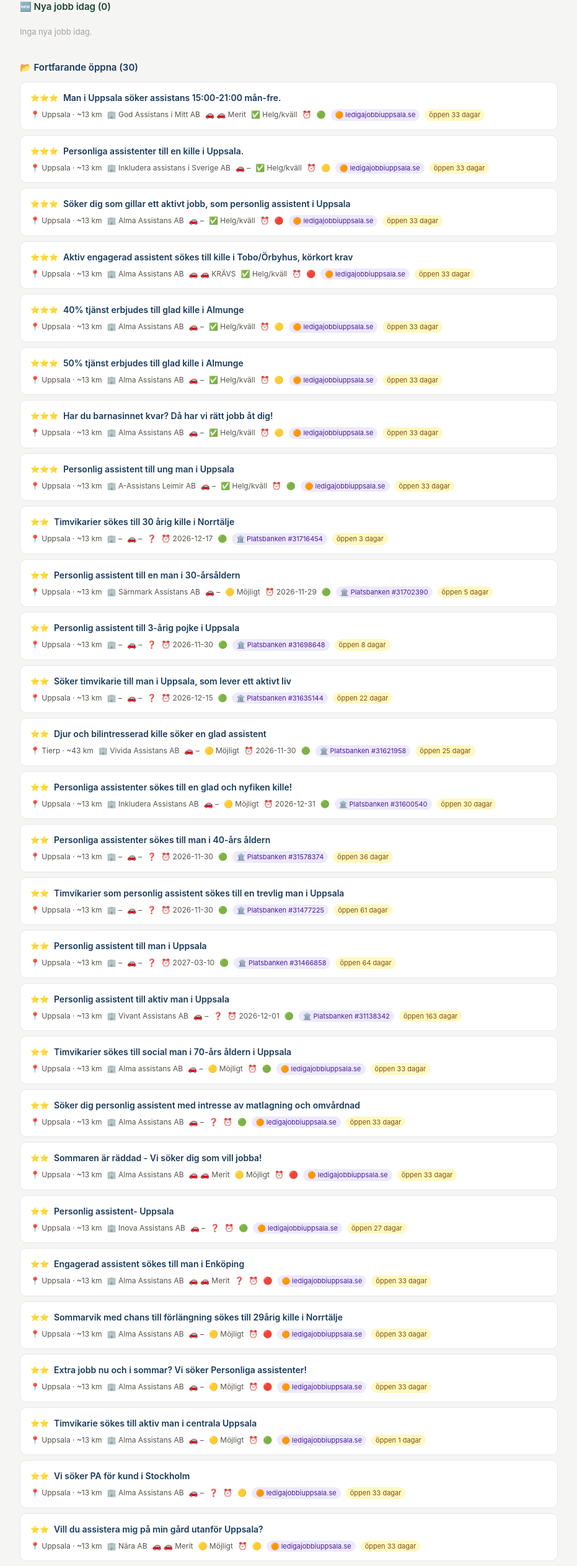
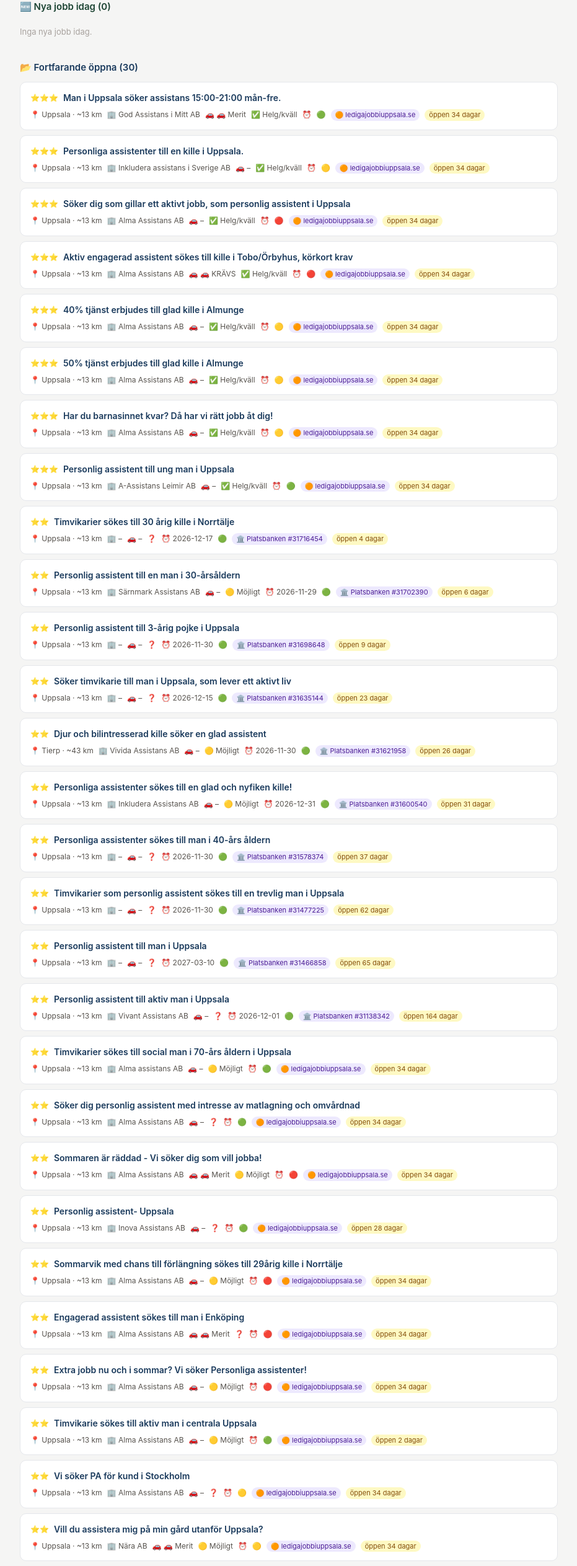
Before and after one commit to BorisTeuks/pa-jobb-uppsala, a plain HTML site: page docs/index.html in a window 1280 px wide. Shown: the part 236-2762 px from the top of the page at 62% size, without its empty margins (174-1105 px from the left). Drawn offline with Linux system fonts and the light colour scheme.

Commit message:
Auto: PA-jobb uppdatering 2026-11-16

```diff
--- a/docs/index.html
+++ b/docs/index.html
@@ -2,7 +2,7 @@
 <html lang="sv">
 <head>
 <meta charset="UTF-8"><meta name="viewport" content="width=device-width,initial-scale=1">
-<title>PA-jobb Uppsala – 2026-11-15</title>
+<title>PA-jobb Uppsala – 2026-11-16</title>
 <style>
   *{box-sizing:border-box;margin:0;padding:0}
   body{font-family:-apple-system,BlinkMacSystemFont,'Segoe UI',sans-serif;background:#f5f5f4;color:#1c1917;line-height:1.5}
@@ -45,11 +45,11 @@
 <body>
 <header>
   <h1>📋 PA-jobb Uppsala</h1>
-  <p>Uppdaterad 2026-11-15 &middot; Manliga kunder &middot; Max 50 km från Hjulaxelvägen 128 &middot; Körkort &amp; helg prioriterat</p>
+  <p>Uppdaterad 2026-11-16 &middot; Manliga kunder &middot; Max 50 km från Hjulaxelvägen 128 &middot; Körkort &amp; helg prioriterat</p>
   <div class="stats">
     <div class="stat"><span>0</span>Nya idag</div>
     <div class="stat"><span>30</span>Öppna</div>
-    <div class="stat"><span>1</span>Stängda</div>
+    <div class="stat"><span>0</span>Stängda</div>
     <div class="stat"><span>2</span>För långt</div>
   </div>
   <div class="sources">📡 Källor: 12 från Platsbanken &nbsp;|&nbsp; 18 från ledigajobbiuppsala</div>
@@ -76,7 +76,7 @@
         <span>⏰ </span>
         <span>🟢</span>
         <span class="src-badge">🟠 ledigajobbiuppsala.se</span>
-        <span class='days-open'>öppen 33 dagar</span>
+        <span class='days-open'>öppen 34 dagar</span>
       </div>
     </div>
     <div class="card">
@@ -93,7 +93,7 @@
         <span>⏰ </span>
         <span>🟡</span>
         <span class="src-badge">🟠 ledigajobbiuppsala.se</span>
-        <span class='days-open'>öppen 33 dagar</span>
+        <span class='days-open'>öppen 34 dagar</span>
       </div>
     </div>
     <div class="card">
@@ -110,7 +110,7 @@
         <span>⏰ </span>
         <span>🔴</span>
         <span class="src-badge">🟠 ledigajobbiuppsala.se</span>
-        <span class='days-open'>öppen 33 dagar</span>
+        <span class='days-open'>öppen 34 dagar</span>
       </div>
     </div>
     <div class="card">
@@ -127,7 +127,7 @@
         <span>⏰ </span>
         <span>🔴</span>
         <span class="src-badge">🟠 ledigajobbiuppsala.se</span>
-        <span class='days-open'>öppen 33 dagar</span>
+        <span class='days-open'>öppen 34 dagar</span>
       </div>
     </div>
     <div class="card">
@@ -144,7 +144,7 @@
         <span>⏰ </span>
         <span>🟡</span>
         <span class="src-badge">🟠 ledigajobbiuppsala.se</span>
-        <span class='days-open'>öppen 33 dagar</span>
+        <span class='days-open'>öppen 34 dagar</span>
       </div>
     </div>
     <div class="card">
@@ -161,7 +161,7 @@
         <span>⏰ </span>
         <span>🟡</span>
         <span class="src-badge">🟠 ledigajobbiuppsala.se</span>
-        <span class='days-open'>öppen 33 dagar</span>
+        <span class='days-open'>öppen 34 dagar</span>
       </div>
     </div>
     <div class="card">
@@ -178,7 +178,7 @@
         <span>⏰ </span>
         <span>🟡</span>
         <span class="src-badge">🟠 ledigajobbiuppsala.se</span>
-        <span class='days-open'>öppen 33 dagar</span>
+        <span class='days-open'>öppen 34 dagar</span>
       </div>
     </div>
     <div class="card">
@@ -195,7 +195,7 @@
         <span>⏰ </span>
         <span>🟢</span>
         <span class="src-badge">🟠 ledigajobbiuppsala.se</span>
-        <span class='days-open'>öppen 33 dagar</span>
+        <span class='days-open'>öppen 34 dagar</span>
       </div>
     </div>
     <div class="card">
@@ -212,7 +212,7 @@
         <span>⏰ 2026-12-17</span>
         <span>🟢</span>
         <span class="src-badge">🏛️ Platsbanken #31716454</span>
-        <span class='days-open'>öppen 3 dagar</span>
+        <span class='days-open'>öppen 4 dagar</span>
       </div>
     </div>
     <div class="card">
@@ -229,7 +229,7 @@
         <span>⏰ 2026-11-29</span>
         <span>🟢</span>
         <span class="src-badge">🏛️ Platsbanken #31702390</span>
-        <span class='days-open'>öppen 5 dagar</span>
+        <span class='days-open'>öppen 6 dagar</span>
       </div>
     </div>
     <div class="card">
@@ -246,7 +246,7 @@
         <span>⏰ 2026-11-30</span>
         <span>🟢</span>
         <span class="src-badge">🏛️ Platsbanken #31698648</span>
-        <span class='days-open'>öppen 8 dagar</span>
+        <span class='days-open'>öppen 9 dagar</span>
       </div>
     </div>
     <div class="card">
@@ -263,7 +263,7 @@
         <span>⏰ 2026-12-15</span>
         <span>🟢</span>
         <span class="src-badge">🏛️ Platsbanken #31635144</span>
-        <span class='days-open'>öppen 22 dagar</span>
+        <span class='days-open'>öppen 23 dagar</span>
       </div>
     </div>
     <div class="card">
@@ -280,7 +280,7 @@
         <span>⏰ 2026-11-30</span>
         <span>🟢</span>
         <span class="src-badge">🏛️ Platsbanken #31621958</span>
-        <span class='days-open'>öppen 25 dagar</span>
+        <span class='days-open'>öppen 26 dagar</span>
       </div>
     </div>
     <div class="card">
@@ -297,7 +297,7 @@
         <span>⏰ 2026-12-31</span>
         <span>🟢</span>
         <span class="src-badge">🏛️ Platsbanken #31600540</span>
-        <span class='days-open'>öppen 30 dagar</span>
+        <span class='days-open'>öppen 31 dagar</span>
       </div>
     </div>
     <div class="card">
@@ -314,7 +314,7 @@
         <span>⏰ 2026-11-30</span>
         <span>🟢</span>
         <span class="src-badge">🏛️ Platsbanken #31578374</span>
-        <span class='days-open'>öppen 36 dagar</span>
+        <span class='days-open'>öppen 37 dagar</span>
       </div>
     </div>
     <div class="card">
@@ -331,7 +331,7 @@
         <span>⏰ 2026-11-30</span>
         <span>🟢</span>
         <span class="src-badge">🏛️ Platsbanken #31477225</span>
-        <span class='days-open'>öppen 61 dagar</span>
+        <span class='days-open'>öppen 62 dagar</span>
       </div>
     </div>
     <div class="card">
@@ -348,7 +348,7 @@
         <span>⏰ 2027-03-10</span>
         <span>🟢</span>
         <span class="src-badge">🏛️ Platsbanken #31466858</span>
-        <span class='days-open'>öppen 64 dagar</span>
+        <span class='days-open'>öppen 65 dagar</span>
       </div>
     </div>
     <div class="card">
@@ -365,7 +365,7 @@
         <span>⏰ 2026-12-01</span>
         <span>🟢</span>
         <span class="src-badge">🏛️ Platsbanken #31138342</span>
-        <span class='days-open'>öppen 163 dagar</span>
+        <span class='days-open'>öppen 164 dagar</span>
       </div>
     </div>
     <div class="card">
@@ -382,7 +382,7 @@
         <span>⏰ </span>
         <span>🟢</span>
         <span class="src-badge">🟠 ledigajobbiuppsala.se</span>
-        <span class='days-open'>öppen 33 dagar</span>
+        <span class='days-open'>öppen 34 dagar</span>
       </div>
     </div>
     <div class="card">
@@ -399,7 +399,7 @@
         <span>⏰ </span>
         <span>🟢</span>
         <span class="src-badge">🟠 ledigajobbiuppsala.se</span>
-        <span class='days-open'>öppen 33 dagar</span>
+        <span class='days-open'>öppen 34 dagar</span>
       </div>
     </div>
     <div class="card">
@@ -416,7 +416,7 @@
         <span>⏰ </span>
         <span>🔴</span>
         <span class="src-badge">🟠 ledigajobbiuppsala.se</span>
-        <span class='days-open'>öppen 33 dagar</span>
+        <span class='days-open'>öppen 34 dagar</span>
       </div>
     </div>
     <div class="card">
@@ -433,7 +433,24 @@
         <span>⏰ </span>
         <span>🟢</span>
         <span class="src-badge">🟠 ledigajobbiuppsala.se</span>
-        <span class='days-open'>öppen 27 dagar</span>
+        <span class='days-open'>öppen 28 dagar</span>
+      </div>
+    </div>
+    <div class="card">
+      <div class="card-top">
+        <span class="stars" style="color:#1A3A5C">⭐⭐</span>
+        <a href="https://almaportalen.assistansstod.se/recruitment/apply/1954/?source=2" target="_blank" class="job-title">Sommarvik med chans till förlängning  sökes till 29årig kille i Norrtälje</a>
+
+      </div>
+      <div class="card-meta">
+        <span>📍 Uppsala &middot; ~13 km</span>
+        <span>🏢 Alma Assistans AB</span>
+        <span>🚗 –</span>
+        <span>🟡 Möjligt</span>
+        <span>⏰ </span>
+        <span>🔴</span>
+        <span class="src-badge">🟠 ledigajobbiuppsala.se</span>
+        <span class='days-open'>öppen 34 dagar</span>
       </div>
     </div>
     <div class="card">
@@ -450,24 +467,7 @@
         <span>⏰ </span>
         <span>🔴</span>
         <span class="src-badge">🟠 ledigajobbiuppsala.se</span>
-        <span class='days-open'>öppen 33 dagar</span>
-      </div>
-    </div>
-    <div class="card">
-      <div class="card-top">
-        <span class="stars" style="color:#1A3A5C">⭐⭐</span>
-        <a href="https://almaportalen.assistansstod.se/recruitment/apply/1954/?source=2" target="_blank" class="job-title">Sommarvik med chans till förlängning  sökes till 29årig kille i Norrtälje</a>
-
-      </div>
-      <div class="card-meta">
-        <span>📍 Uppsala &middot; ~13 km</span>
-        <span>🏢 Alma Assistans AB</span>
-        <span>🚗 –</span>
-        <span>🟡 Möjligt</span>
-        <span>⏰ </span>
-        <span>🔴</span>
-        <span class="src-badge">🟠 ledigajobbiuppsala.se</span>
-        <span class='days-open'>öppen 33 dagar</span>
+        <span class='days-open'>öppen 34 dagar</span>
       </div>
     </div>
     <div class="card">
@@ -484,7 +484,7 @@
         <span>⏰ </span>
         <span>🔴</span>
         <span class="src-badge">🟠 ledigajobbiuppsala.se</span>
-        <span class='days-open'>öppen 33 dagar</span>
+        <span class='days-open'>öppen 34 dagar</span>
       </div>
     </div>
     <div class="card">
@@ -501,7 +501,7 @@
         <span>⏰ </span>
         <span>🟢</span>
         <span class="src-badge">🟠 ledigajobbiuppsala.se</span>
-        <span class='days-open'>öppen 1 dagar</span>
+        <span class='days-open'>öppen 2 dagar</span>
       </div>
     </div>
     <div class="card">
@@ -518,7 +518,7 @@
         <span>⏰ </span>
         <span>🟡</span>
         <span class="src-badge">🟠 ledigajobbiuppsala.se</span>
-        <span class='days-open'>öppen 33 dagar</span>
+        <span class='days-open'>öppen 34 dagar</span>
       </div>
     </div>
     <div class="card">
@@ -535,7 +535,7 @@
         <span>⏰ </span>
         <span>🟡</span>
         <span class="src-badge">🟠 ledigajobbiuppsala.se</span>
-        <span class='days-open'>öppen 33 dagar</span>
+        <span class='days-open'>öppen 34 dagar</span>
       </div>
     </div>
     <div class="card">
@@ -552,7 +552,7 @@
         <span>⏰ 2026-12-16</span>
         <span>🟢</span>
         <span class="src-badge">🏛️ Platsbanken #31678020</span>
-        <span class='days-open'>öppen 11 dagar</span>
+        <span class='days-open'>öppen 12 dagar</span>
       </div>
     </div>
     <div class="card">
@@ -569,13 +569,13 @@
         <span>⏰ 2026-11-30</span>
         <span>🟢</span>
         <span class="src-badge">🏛️ Platsbanken #31370224</span>
-        <span class='days-open'>öppen 87 dagar</span>
+        <span class='days-open'>öppen 88 dagar</span>
       </div>
     </div>
   </div>
   <div class="section">
-    <div class="section-title" style="color:#991B1B">🗑️ Nyligen stängda (1)</div>
-    <div class="card card-closed"><span class="job-title-closed">Aktiv assistent sökes till aktiv ung man i Uppsala.</span><span class="badge badge-closed">STÄNGD</span></div>
+    <div class="section-title" style="color:#991B1B">🗑️ Nyligen stängda (0)</div>
+    <p class='empty'>Inga nyligen stängda.</p>
   </div>
   <div class="dist-section"><div class="dist-title">📍 Exkluderade – för långt bort (&gt;50 km) (2)</div><div class="dist-row"><a href="https://arbetsformedlingen.se/platsbanken/annonser/31638078" target="_blank">Personliga assistenter till ung man i Enköping</a> <span class="dist-badge">Enköping · ~51 km</span> <span class="src-badge2">🏛️ Platsbanken #31638078</span></div><div class="dist-row"><a href="https://arbetsformedlingen.se/platsbanken/annonser/31563912" target="_blank">Timvikarie och engagerad assistent med bil, sökes till man i Enköping</a> <span class="dist-badge">Enköping · ~51 km</span> <span class="src-badge2">🏛️ Platsbanken #31563912</span></div></div>
   <div class="legend">
@@ -585,5 +585,5 @@
     <strong>Helg:</strong> ✅ Helg/kväll = nämns explicit &nbsp;|&nbsp; 🟡 Möjligt = kväll/deltid nämns
   </div>
 </main>
-<footer>PA-agent v5 · 8 källor · GitHub Actions · Boris Teuks · 2026-11-15</footer>
+<footer>PA-agent v5 · 8 källor · GitHub Actions · Boris Teuks · 2026-11-16</footer>
 </body></html>
```
